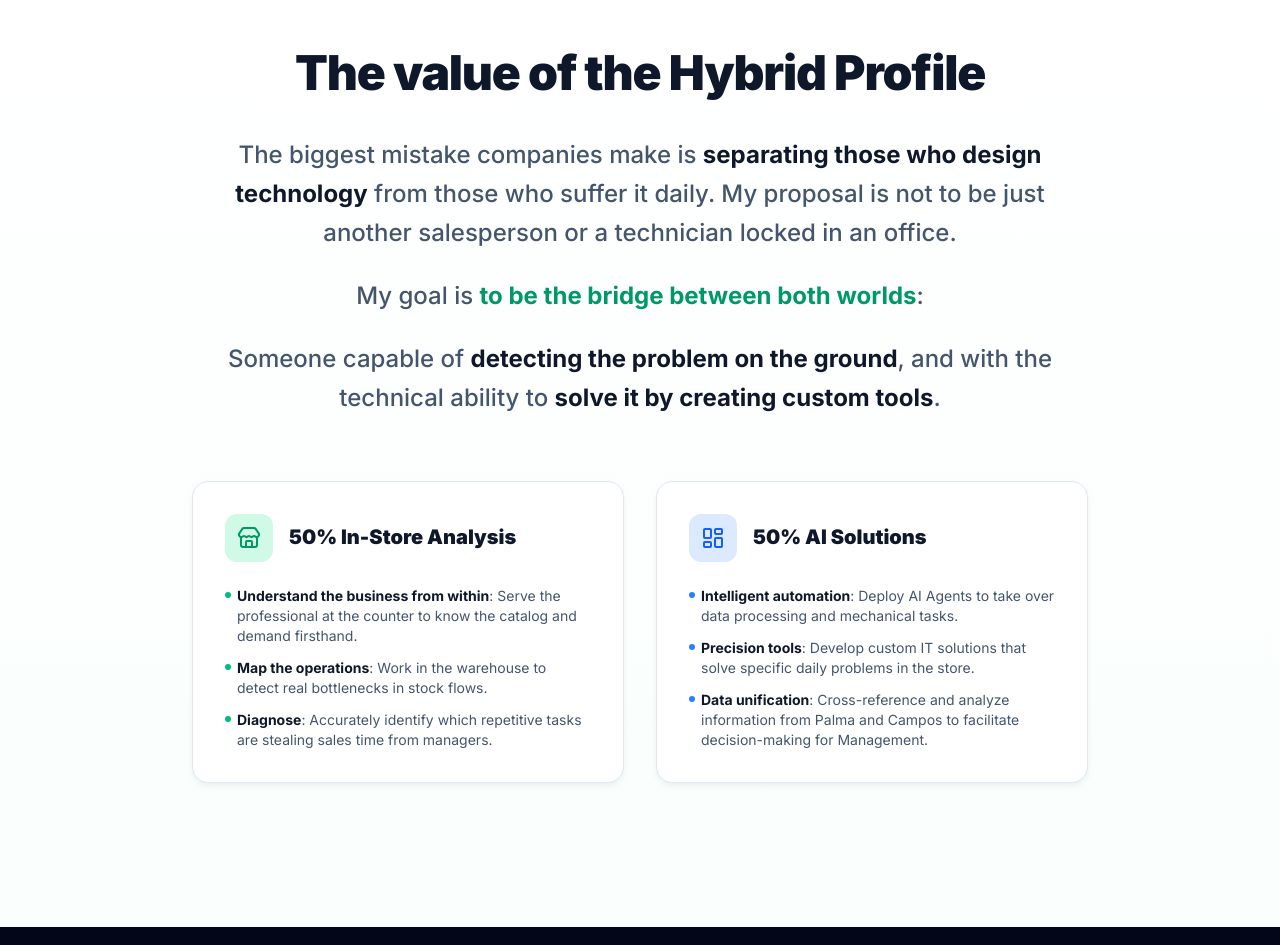
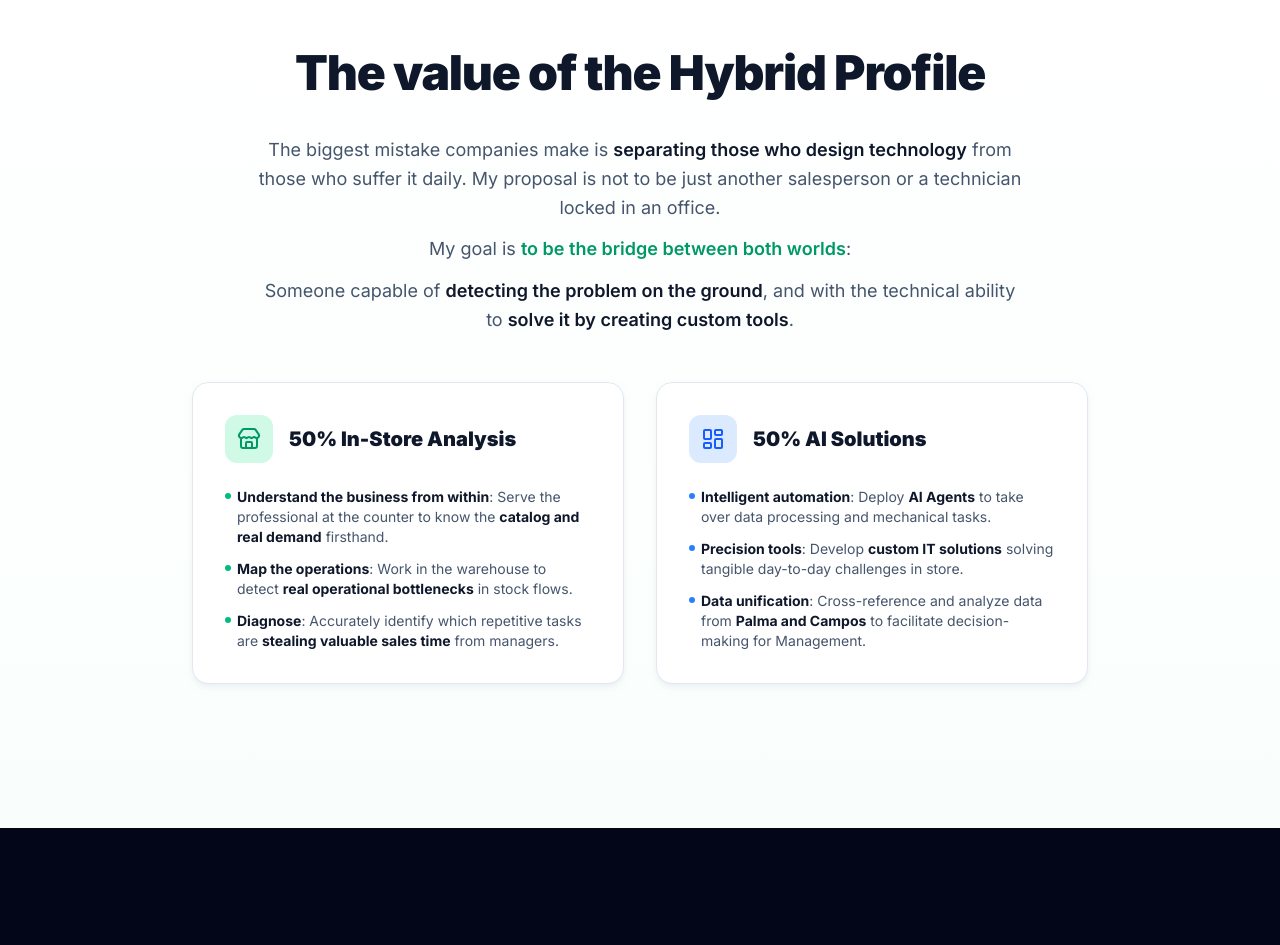
Before and after one commit to jordi2479/songarrit-canros-it, a Next.js app: page /en in a window 1280 px wide. Shown: the part 2520-3465 px from the top of the page. Built offline with nearby package versions, Linux system fonts and the light colour scheme.

Commit message:
style(perfil): homogeneizar tipografia del parrafo introductorio y anadir negrita en descripciones de tarjetas

```diff
--- a/messages/ca.json
+++ b/messages/ca.json
@@ -52,30 +52,30 @@
     "mostradorItems": [
       {
         "title": "Entendre el negoci des de dins",
-        "desc": "Atendre el professional al taulell per conèixer de primera mà el catàleg i la demanda."
+        "desc": "Atendre el professional al taulell per conèixer de primera mà el **catàleg i la demanda real**."
       },
       {
         "title": "Mapejar l'operativa",
-        "desc": "Treballar al magatzem per detectar els colls d'ampolla reals en els fluxos d'estoc."
+        "desc": "Treballar al magatzem per detectar els **colls d'ampolla reals** en els fluxos d'estoc."
       },
       {
         "title": "Diagnosticar",
-        "desc": "Identificar amb precisió quines tasques repetitives estan robant temps de venda als encarregats."
+        "desc": "Identificar amb precisió quines tasques repetitives estan **robant temps de venda** als encarregats."
       }
     ],
     "procesos": "50% Solucions amb IA",
     "procesosItems": [
       {
         "title": "Automatització intel·ligent",
-        "desc": "Desplegar Agents d'IA perquè assumeixin el processament de dades i tasques mecàniques."
+        "desc": "Desplegar **Agents d'IA** perquè assumeixin el processament de dades i tasques mecàniques."
       },
       {
         "title": "Eines de precisió",
-        "desc": "Desenvolupar solucions IT a mida que resolguin problemes concrets del dia a dia a la botiga."
+        "desc": "Desenvolupar **eines IT a mida** que resolguin problemes concrets del dia a dia a la botiga."
       },
       {
         "title": "Unificació de dades",
-        "desc": "Creuar i analitzar la informació de Palma i Campos per facilitar la presa de decisions a Direcció."
+        "desc": "Creuar i analitzar la informació de **Palma i Campos** per facilitar la presa de decisions a Direcció."
       }
     ]
   },
--- a/messages/de.json
+++ b/messages/de.json
@@ -52,30 +52,30 @@
     "mostradorItems": [
       {
         "title": "Das Geschäft von innen verstehen",
-        "desc": "Den Profi am Schalter bedienen, um den Katalog und die Nachfrage aus erster Hand zu kennen."
+        "desc": "Den Profi am Schalter bedienen, um den **Katalog und die reale Nachfrage** aus erster Hand zu kennen."
       },
       {
         "title": "Die Abläufe kartieren",
-        "desc": "Im Lager arbeiten, um echte Engpässe in den Warenströmen zu erkennen."
+        "desc": "Im Lager arbeiten, um **echte operative Engpässe** in den Warenströmen zu erkennen."
       },
       {
         "title": "Diagnostizieren",
-        "desc": "Präzise identifizieren, welche sich wiederholenden Aufgaben den Managern Verkaufszeit rauben."
+        "desc": "Präzise identifizieren, welche Routineaufgaben den Managern **wertvolle Verkaufszeit rauben**."
       }
     ],
     "procesos": "50% KI-Lösungen",
     "procesosItems": [
       {
         "title": "Intelligente Automatisierung",
-        "desc": "KI-Agenten einsetzen, um Datenverarbeitung und mechanische Aufgaben zu übernehmen."
+        "desc": "**KI-Agenten** einsetzen, um Datenverarbeitung und mechanische Aufgaben zu übernehmen."
       },
       {
         "title": "Präzisionswerkzeuge",
-        "desc": "Maßgeschneiderte IT-Lösungen entwickeln, die spezifische tägliche Probleme im Geschäft lösen."
+        "desc": "**Maßgeschneiderte IT-Lösungen** entwickeln, die konkrete Alltagsprobleme im Geschäft lösen."
       },
       {
         "title": "Datenvereinheitlichung",
-        "desc": "Informationen aus Palma und Campos abgleichen und analysieren, um dem Management die Entscheidungsfindung zu erleichtern."
+        "desc": "Informationen aus **Palma und Campos** abgleichen und analysieren für fundierte Entscheidungen."
       }
     ]
   },
--- a/messages/en.json
+++ b/messages/en.json
@@ -52,30 +52,30 @@
     "mostradorItems": [
       {
         "title": "Understand the business from within",
-        "desc": "Serve the professional at the counter to know the catalog and demand firsthand."
+        "desc": "Serve the professional at the counter to know the **catalog and real demand** firsthand."
       },
       {
         "title": "Map the operations",
-        "desc": "Work in the warehouse to detect real bottlenecks in stock flows."
+        "desc": "Work in the warehouse to detect **real operational bottlenecks** in stock flows."
       },
       {
         "title": "Diagnose",
-        "desc": "Accurately identify which repetitive tasks are stealing sales time from managers."
+        "desc": "Accurately identify which repetitive tasks are **stealing valuable sales time** from managers."
       }
     ],
     "procesos": "50% AI Solutions",
     "procesosItems": [
       {
         "title": "Intelligent automation",
-        "desc": "Deploy AI Agents to take over data processing and mechanical tasks."
+        "desc": "Deploy **AI Agents** to take over data processing and mechanical tasks."
       },
       {
         "title": "Precision tools",
-        "desc": "Develop custom IT solutions that solve specific daily problems in the store."
+        "desc": "Develop **custom IT solutions** solving tangible day-to-day challenges in store."
       },
       {
         "title": "Data unification",
-        "desc": "Cross-reference and analyze information from Palma and Campos to facilitate decision-making for Management."
+        "desc": "Cross-reference and analyze data from **Palma and Campos** to facilitate decision-making for Management."
       }
     ]
   },
--- a/messages/es.json
+++ b/messages/es.json
@@ -52,30 +52,30 @@
     "mostradorItems": [
       {
         "title": "Entender el negocio desde dentro",
-        "desc": "Atender al profesional en el mostrador para conocer de primera mano el catálogo y la demanda."
+        "desc": "Atender al profesional en el mostrador para conocer de primera mano el **catálogo y la demanda real**."
       },
       {
         "title": "Mapear la operativa",
-        "desc": "Trabajar en el almacén para detectar los cuellos de botella reales en los flujos de stock."
+        "desc": "Trabajar en el almacén para detectar los **cuellos de botella reales** en los flujos de stock."
       },
       {
         "title": "Diagnosticar",
-        "desc": "Identificar con precisión qué tareas repetitivas están robando tiempo de venta a los encargados."
+        "desc": "Identificar con precisión qué tareas repetitivas están **robando tiempo de venta** a los encargados."
       }
     ],
     "procesos": "50% Soluciones con IA",
     "procesosItems": [
       {
         "title": "Automatización inteligente",
-        "desc": "Desplegar Agentes de IA para que asuman el procesamiento de datos y tareas mecánicas."
+        "desc": "Desplegar **Agentes de IA** para que asuman el procesamiento de datos y tareas mecánicas."
       },
       {
         "title": "Herramientas de precisión",
-        "desc": "Desarrollar soluciones IT a medida que resuelvan problemas concretos del día a día en la tienda."
+        "desc": "Desarrollar **herramientas IT a medida** que resuelvan problemas concretos del día a día en la tienda."
       },
       {
         "title": "Unificación de datos",
-        "desc": "Cruzar y analizar la información de Palma y Campos para facilitar la toma de decisiones a Dirección."
+        "desc": "Cruzar y analizar la información de **Palma y Campos** para facilitar la toma de decisiones a Dirección."
       }
     ]
   },
--- a/src/app/[locale]/page.tsx
+++ b/src/app/[locale]/page.tsx
@@ -48,6 +48,21 @@ const colorClasses: Record<string, { card: string; badge: string; icon: string }
 /* ═══════════════════════════════════════════════════════════════════
    PAGE
    ═══════════════════════════════════════════════════════════════════ */
+function renderMarkdownBold(text: string) {
+  if (!text) return text;
+  const parts = text.split(/(\*\*.*?\*\*)/g);
+  return parts.map((part, idx) => {
+    if (part.startsWith("**") && part.endsWith("**")) {
+      return (
+        <strong key={idx} className="text-slate-900 font-bold">
+          {part.slice(2, -2)}
+        </strong>
+      );
+    }
+    return part;
+  });
+}
+
 export default function Home() {
   const locale = useLocale();
   const tHero = useTranslations("hero");
@@ -234,11 +249,11 @@ export default function Home() {
           <h2 className="text-2xl sm:text-4xl md:text-5xl font-black tracking-tight mb-3 md:mb-8 leading-tight text-slate-900">
             {tPerfil("title")}
           </h2>
-          <div className="text-xs sm:text-base md:text-2xl text-slate-600 mb-6 md:mb-16 max-w-4xl mx-auto leading-relaxed font-medium">
+          <div className="text-xs sm:text-base md:text-lg text-slate-600 mb-6 md:mb-12 max-w-3xl mx-auto leading-relaxed space-y-3">
             {tPerfil.rich("intro", {
-              bold: (chunks) => <strong className="text-slate-900 font-bold">{chunks}</strong>,
-              highlight: (chunks) => <span className="text-emerald-600 font-bold">{chunks}</span>,
-              p: (chunks) => <p className="mb-2 md:mb-6 last:mb-0">{chunks}</p>
+              bold: (chunks) => <strong className="text-slate-900 font-semibold">{chunks}</strong>,
+              highlight: (chunks) => <span className="text-emerald-600 font-semibold">{chunks}</span>,
+              p: (chunks) => <p>{chunks}</p>
             })}
           </div>
           <div className="grid grid-cols-1 md:grid-cols-2 gap-4 md:gap-8 mb-6 md:mb-12">
@@ -255,7 +270,7 @@ export default function Home() {
                     <span className="w-1.5 h-1.5 rounded-full bg-emerald-500 mt-1.5 shrink-0" />
                     <span>
                       <strong className="text-slate-900 font-bold">{item.title}</strong>
-                      <span className="hidden md:inline">: {item.desc}</span>
+                      <span className="hidden md:inline">: {renderMarkdownBold(item.desc)}</span>
                     </span>
                   </li>
                 ))}
@@ -274,7 +289,7 @@ export default function Home() {
                     <span className="w-1.5 h-1.5 rounded-full bg-blue-500 mt-1.5 shrink-0" />
                     <span>
                       <strong className="text-slate-900 font-bold">{item.title}</strong>
-                      <span className="hidden md:inline">: {item.desc}</span>
+                      <span className="hidden md:inline">: {renderMarkdownBold(item.desc)}</span>
                     </span>
                   </li>
                 ))}
```
